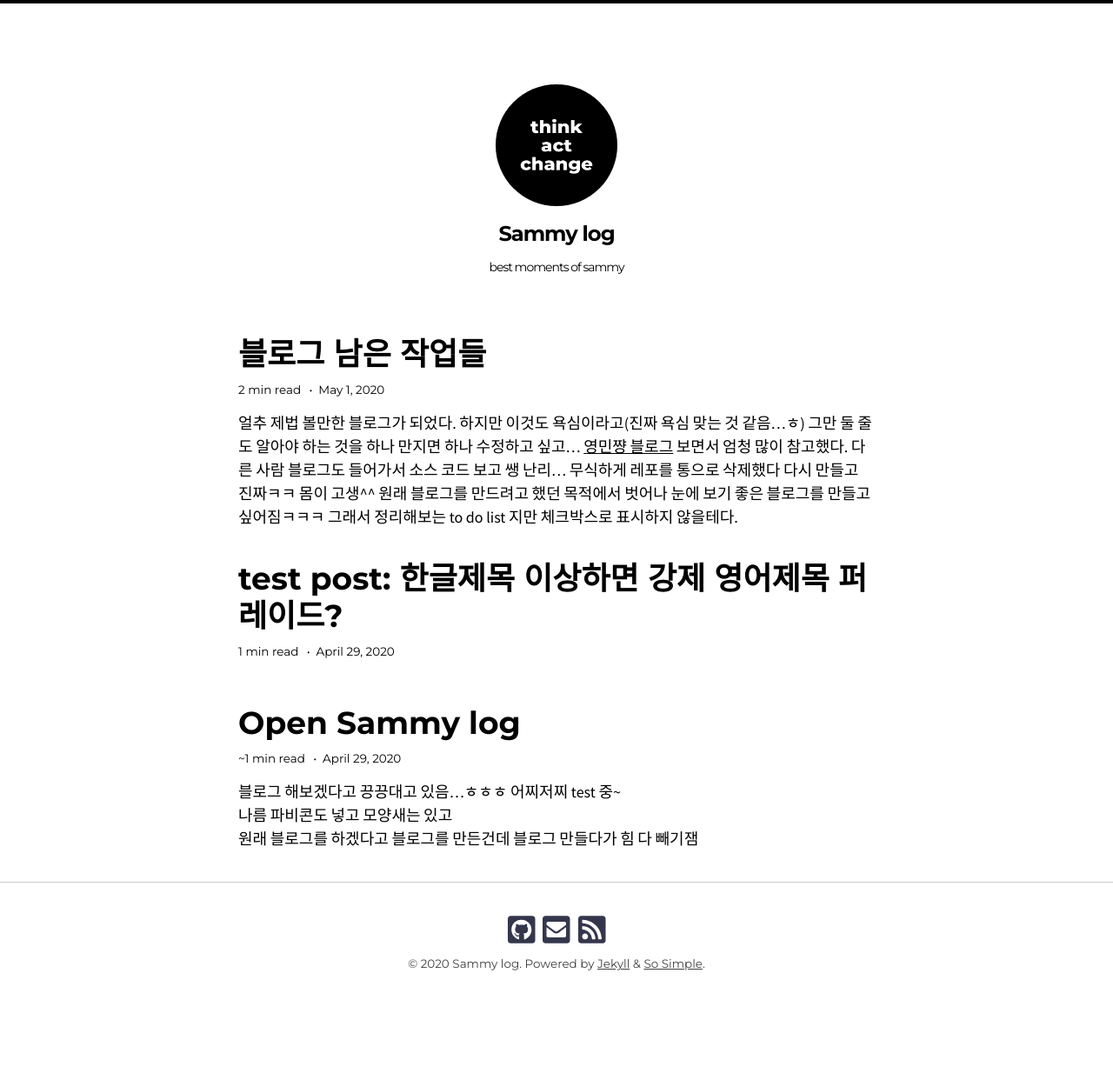
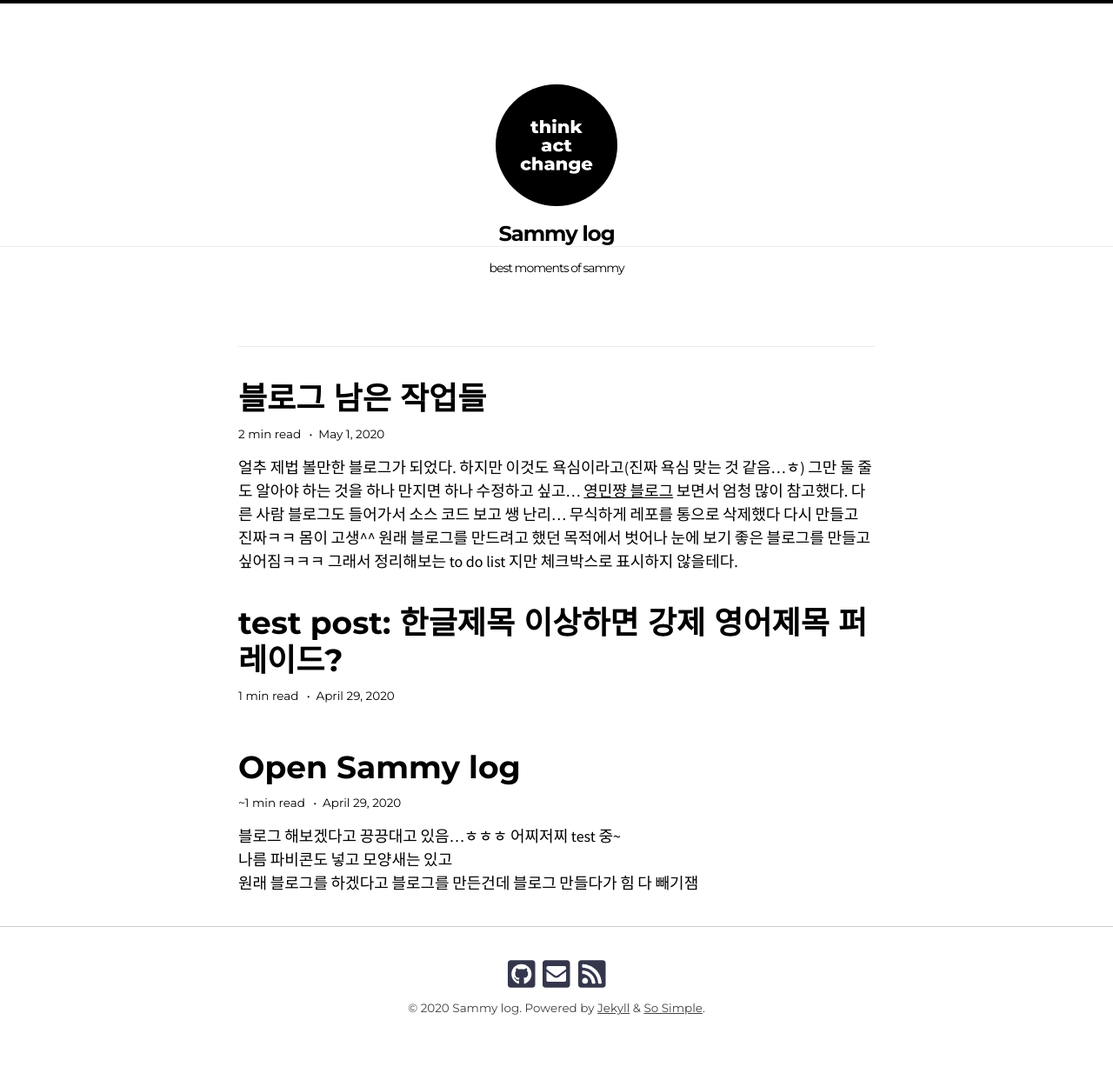
Before and after one commit to ssammykim/ssammykim.github.io, a Jekyll site: the page built from index.html, in a window 1280 px wide. Shown: the whole page at 87% size. Built offline with Jekyll 4.4.1, drawn with Linux system fonts in a browser that asks for light colours; nearby versions of some CDN libraries; some web fonts are replaced; the list of posts is cut into pages by our own code; before the commit the page ends 1191 px from its top, so only the background shows below that.

Commit message:
test h1,h2 border-bottom line

```diff
--- a/_sass/so-simple/_reset.scss
+++ b/_sass/so-simple/_reset.scss
@@ -67,6 +67,13 @@
   margin-top: 0;
   margin-bottom: 1.5rem;
 }
+
+h1,
+h2 {
+   padding-bottom: .3em;
+   border-bottom: 1px solid #eaecef;
+}
+
 
 /**
  * Correct the font size and margin on `h1` elements within `section` and
```
